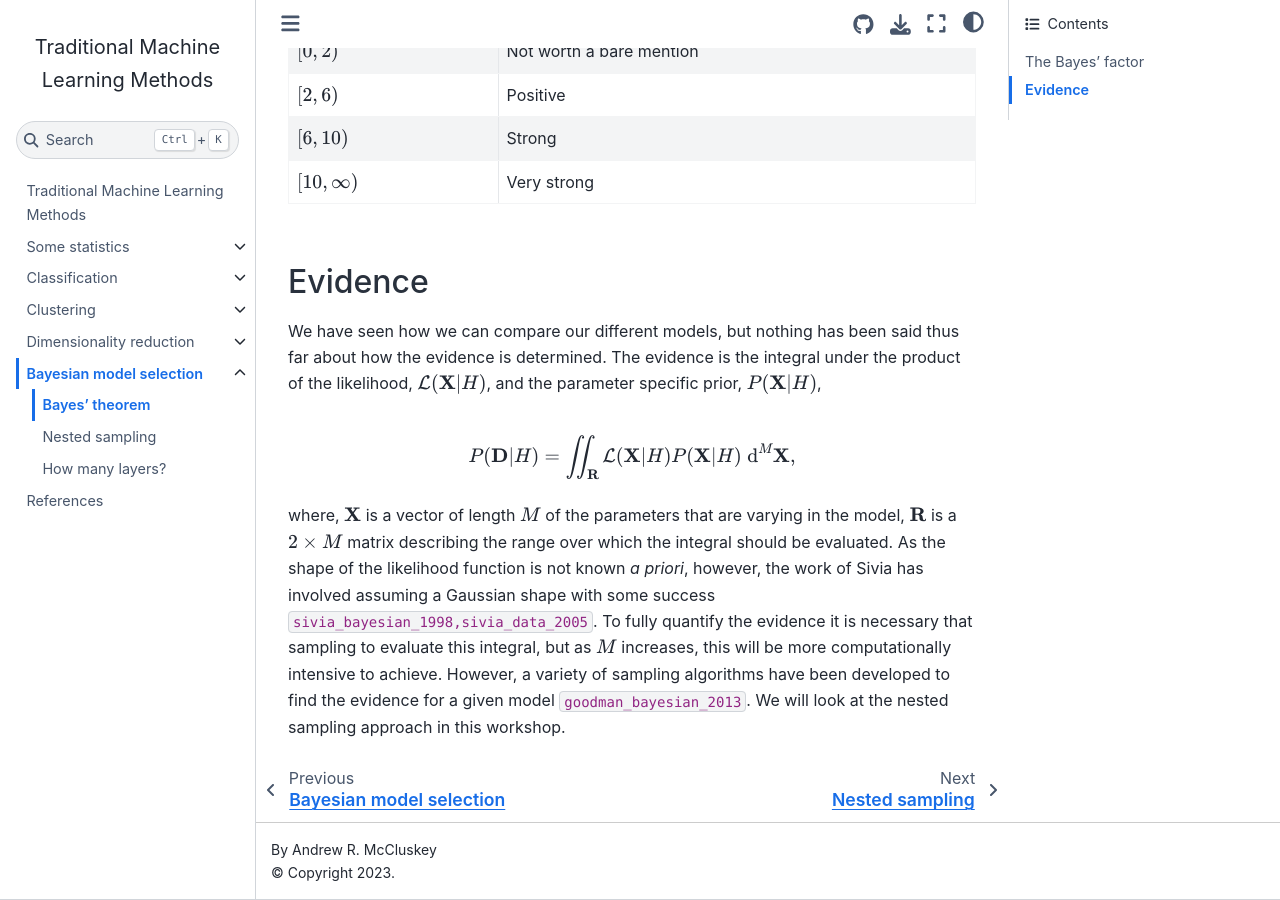
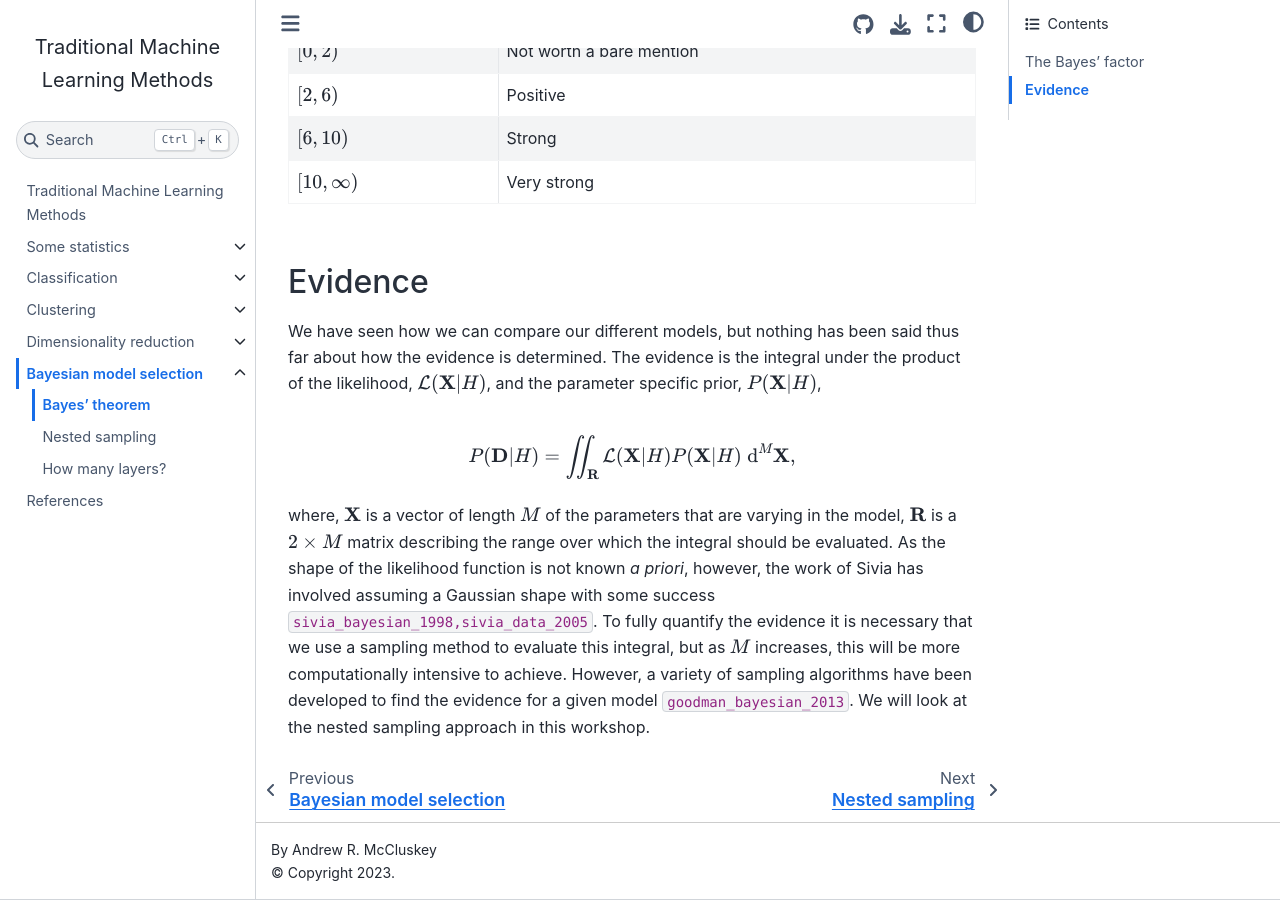
Before and after one commit to arm61/trad_ml_methods, a Jupyter Book: the page built from bayes_theorem.md, in a window 1280 px wide and 900 px high, scrolled down 1245 px. Built offline with Jupyter Book 1.0.4 settings and Sphinx 7.4.7 and the Sphinx Book theme 1.1.4, drawn with Linux system fonts in a browser that asks for light colours; cross-references to code outside the pages are shown as plain code; some of the changed text lies outside the part shown.

Commit message:
typos and clarifications

```diff
--- a/bayes_theorem.md
+++ b/bayes_theorem.md
@@ -46,6 +46,6 @@ $$ P(\mathbf{D}|H) = \iint_{\mathbf{R}} \mathcal{L}(\mathbf{X}|H)P(\mathbf{X}|H)
 
 where, $\mathbf{X}$ is a vector of length $M$ of the parameters that are varying in the model, $\mathbf{R}$ is a $2\times M$ matrix describing the range over which the integral should be evaluated.
 As the shape of the likelihood function is not known *a priori*, however, the work of Sivia has involved assuming a Gaussian shape with some success {cite}`sivia_bayesian_1998,sivia_data_2005`.
-To fully quantify the evidence it is necessary that sampling to evaluate this integral, but as $M$ increases, this will be more computationally intensive to achieve.
+To fully quantify the evidence it is necessary that we use a sampling method to evaluate this integral, but as $M$ increases, this will be more computationally intensive to achieve.
 However, a variety of sampling algorithms have been developed to find the evidence for a given model {cite}`goodman_bayesian_2013`.
 We will look at the nested sampling approach in this workshop.
```
Also changed, not shown: other parts of bayes_theorem.md (+1 -1 lines).
